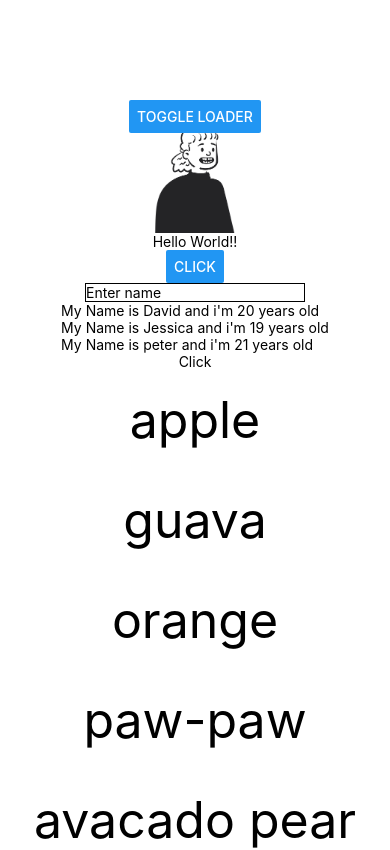
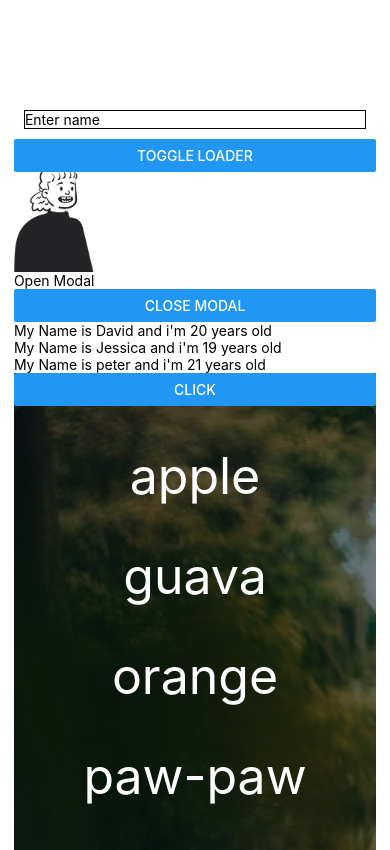
Before and after one commit to Amajuoyichidera/react_native-components, a React Native app: screen / in a window 390 px wide. Shown: the top 850 px of the page. Built offline with nearby package versions, Linux system fonts and the light colour scheme.

Commit message:
first version

```diff
--- a/App.js
+++ b/App.js
@@ -1,5 +1,5 @@
 import { StatusBar } from 'expo-status-bar';
-import { StyleSheet, Text, View, Image, Button, Alert, TextInput, ScrollView, FlatList, TouchableOpacity, ActivityIndicator } from 'react-native';
+import { StyleSheet, Text, View, Image, Button, Alert, TextInput, ScrollView, FlatList, TouchableOpacity, ActivityIndicator, ImageBackground, Keyboard, KeyboardAvoidingView, TouchableWithoutFeedback, Platform, Modal } from 'react-native';
 import { useState } from 'react';
 
 export default function App() {
@@ -7,6 +7,7 @@ export default function App() {
   const [inputFocused, setInputFocused] = useState(false);
   const fruits = ['apple', 'guava', 'orange', 'paw-paw', 'avacado pear', 'pine-apple', 'lemon',]
   const [loader, setLoader] = useState(false);
+  const [modalOpen, setModalOpen] = useState(false)
 
   const data = [
     {name: 'David', age: 20, id: 1},
@@ -20,27 +21,61 @@ export default function App() {
     </View>
   )
 
-  return (
-    <View style={styles.container}>
+
+  const renderHeader = () => (
+    <>
+      <KeyboardAvoidingView behavior={Platform.OS === 'ios' ? 'padding' : 'height'}>
+        <TouchableWithoutFeedback onPress={Keyboard.dismiss}>
+          <View>
+            <TextInput
+              style={{ borderColor: inputFocused ? 'blue' : 'black', borderWidth: 1, margin: 10 }}
+              onChangeText={setName}
+              value={name}
+              placeholder='Enter name'
+              onFocus={() => setInputFocused(true)}
+              onBlur={() => setInputFocused(false)}
+            />
+          </View>
+        </TouchableWithoutFeedback>
+      </KeyboardAvoidingView>
 
       {loader ? <ActivityIndicator size="large" color="#00ff00" /> : null }
       <Button title='Toggle Loader' onPress={() => setLoader(!loader)} />
-      <Image style={{height: 100, width: 80, resizeMode: 'cover'}} source={require('./assets/profile.png')} />
-      <Text>Hello World!!</Text>
+      <Image style={{ height: 100, width: 80, resizeMode: 'cover' }} source={require('./assets/profile.png')} />
+      <Modal visible={modalOpen} onRequestClose={() => setModalOpen(false)}>
+       <Text>Hello World!!</Text>
+      </Modal>
+      <TouchableOpacity onPress={() => setModalOpen(true)}>
+        <Text>Open Modal</Text>
+      </TouchableOpacity>
+      <Button title='Close Modal' onPress={() => setModalOpen(false)} />
+    </>
+  );
+
+  const renderFooter = () => (
+    <>
+      <ImageBackground source={require('./assets/bg.jpg')}>
       <Button onPress={() => Alert.alert('button clicked')} title='Click' />
-      <TextInput style={{borderColor: inputFocused ? 'blue' : 'black', borderWidth: 1}} onChangeText={setName} value={name} placeholder='Enter name' onFocus={() => setInputFocused(true)} onBlur={() => setInputFocused(false)} />
+        <ScrollView style={styles.overlay}>
+          {fruits.map(item => (
+            <Text key={item} style={{ fontSize: 50, lineHeight: 100, textAlign: 'center', color: 'white' }}>
+              {item}
+            </Text>
+          ))}
+        </ScrollView>
+      </ImageBackground>
+    </>
+  );
 
-      <FlatList data={data} renderItem={renderItem} keyExtractor={item => item.id.toString()} />
-        <TouchableOpacity onPress={() => Alert.alert('TouchableOpacity clicked')}>
-          <Text>Click</Text>
-        </TouchableOpacity>
-      <ScrollView>
-        {fruits.map(item => (
-          <Text style={{fontSize: 50, lineHeight: 100, textAlign: 'center'}}>
-            {item}
-          </Text>
-        ))}
-      </ScrollView>
+  return (
+    <View style={styles.container}>
+      <FlatList
+        data={data}
+        renderItem={renderItem}
+        keyExtractor={item => item.id.toString()}
+        ListHeaderComponent={renderHeader}
+        ListFooterComponent={renderFooter}
+      />
       <StatusBar style='auto' />
     </View>
   );
@@ -50,7 +85,7 @@ const styles = StyleSheet.create({
   container: {
     display: 'flex',
     paddingTop: 100,
-    paddingBottom: 100,
+    paddingBottom: 50,
     backgroundColor: '#fff',
     alignItems: 'center',
     justifyContent: 'center',
@@ -63,4 +98,9 @@ const styles = StyleSheet.create({
   text: {
     fontSize: 18,
   },
+  overlay: {
+    backgroundColor: 'rgba(0, 0, 0, 0.5)',
+    padding: 20,
+    borderRadius: 10,
+  },
 });
```
Also changed, not shown: assets/bg.jpg (added).
